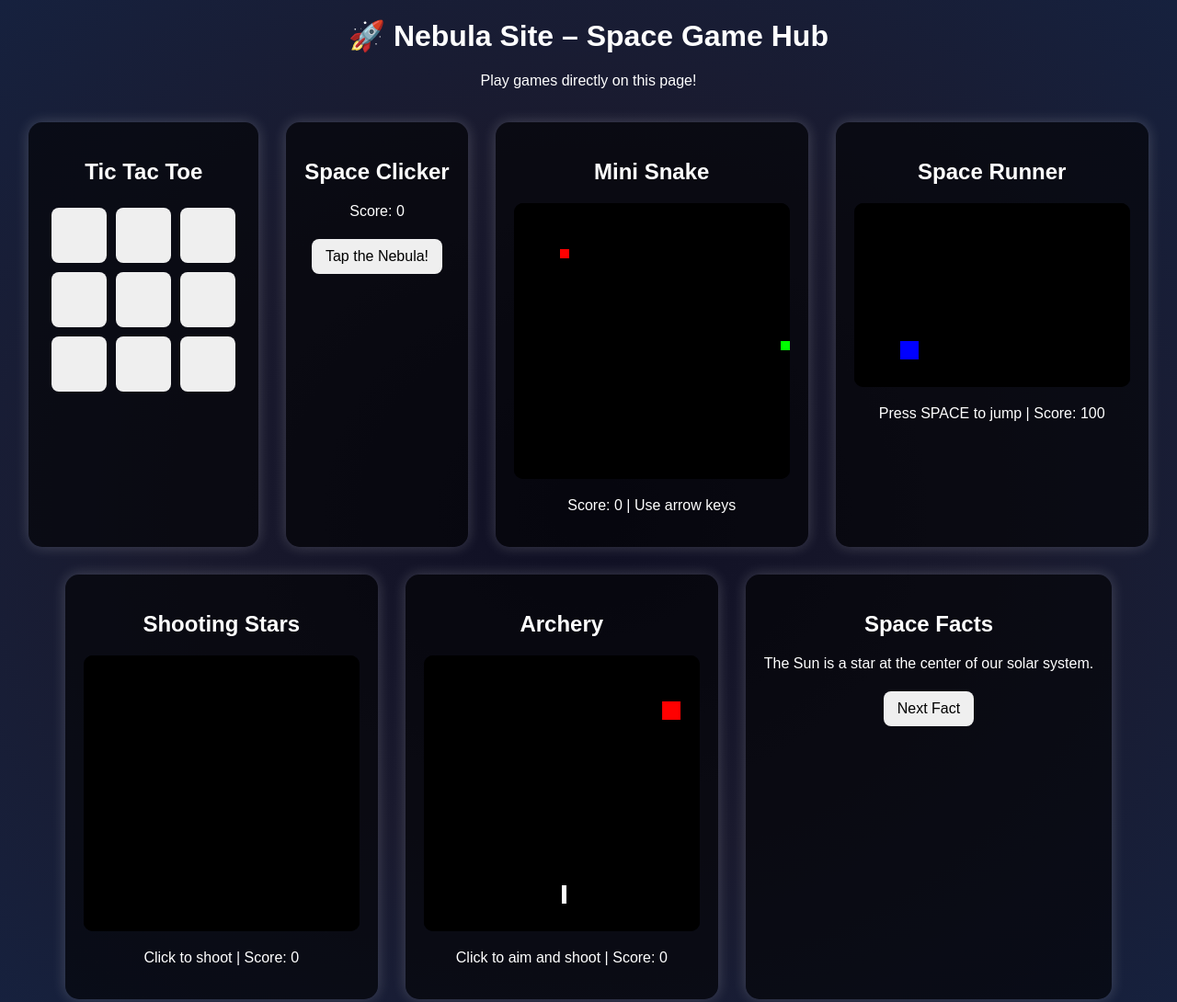
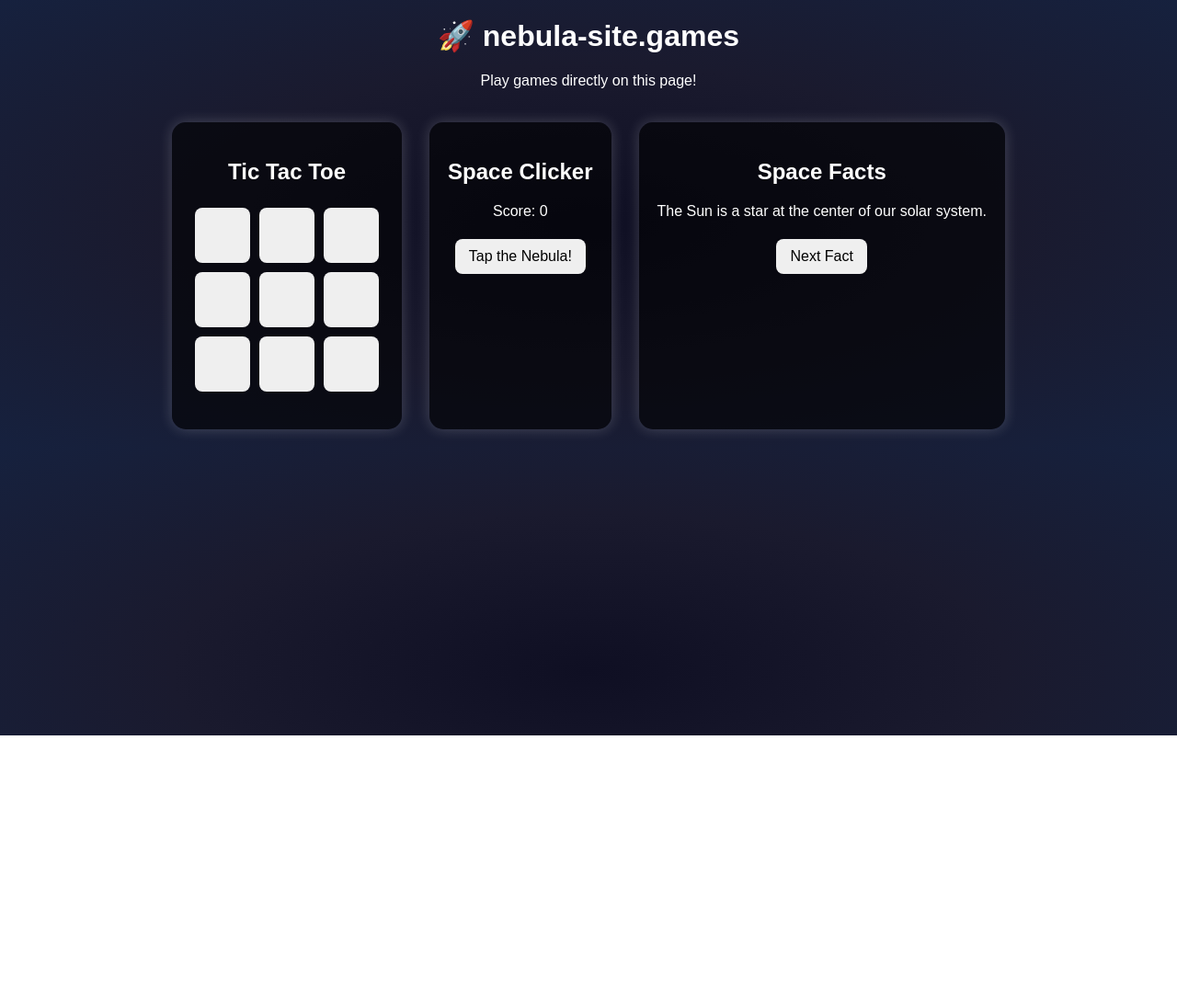
Before and after one commit to dinnkai67/nebula-site.html, a plain HTML site: page index.html in a window 1280 px wide. Shown: the top 1090 px of the page at 92% size. After the commit the page ends 800 px from the top, so only its background shows below. Drawn offline with Linux system fonts and the light colour scheme.

Commit message:
Change site name to nebula-site.games and remove canvas games for school Chromebook compatibility

```diff
--- a/index.html
+++ b/index.html
@@ -3,7 +3,7 @@
 <head>
   <meta charset="UTF-8">
   <meta name="viewport" content="width=device-width, initial-scale=1.0">
-  <title>Nebula Site - Space Games</title>
+  <title>nebula-site.games</title>
   <style>
     body {
       margin:0;
@@ -21,7 +21,7 @@
   </style>
 </head>
 <body>
-  <h1>🚀 Nebula Site – Space Game Hub</h1>
+  <h1>🚀 nebula-site.games</h1>
   <p>Play games directly on this page!</p>
 
   <div class="container">
@@ -38,34 +38,6 @@
       <h2>Space Clicker</h2>
       <p>Score: <span id="score">0</span></p>
       <button onclick="addScore()">Tap the Nebula!</button>
-    </div>
-
-    <!-- SNAKE GAME -->
-    <div class="game">
-      <h2>Mini Snake</h2>
-      <canvas id="snake" width="300" height="300"></canvas>
-      <p>Score: <span id="snakeScore">0</span> | Use arrow keys</p>
-    </div>
-
-    <!-- SPACE RUNNER -->
-    <div class="game">
-      <h2>Space Runner</h2>
-      <canvas id="runner" width="300" height="200"></canvas>
-      <p>Press SPACE to jump | Score: <span id="runnerScore">0</span></p>
-    </div>
-
-    <!-- SHOOTING GAME -->
-    <div class="game">
-      <h2>Shooting Stars</h2>
-      <canvas id="shooter" width="300" height="300"></canvas>
-      <p>Click to shoot | Score: <span id="shootScore">0</span></p>
-    </div>
-
-    <!-- ARCHERY -->
-    <div class="game">
-      <h2>Archery</h2>
-      <canvas id="archery" width="300" height="300"></canvas>
-      <p>Click to aim and shoot | Score: <span id="archeryScore">0</span></p>
     </div>
 
     <!-- SPACE FACTS -->
@@ -121,165 +93,6 @@ for(let i=0;i<9;i++){
 let score=0;
 function addScore(){score++;document.getElementById('score').textContent=score;}
 
-/* SNAKE */
-const canvas=document.getElementById('snake');
-const ctx=canvas.getContext('2d');
-let snake=[{x:150,y:150}];
-let dir={x:10,y:0};
-let food={x:50,y:50};
-let snakeScore=0;
-let snakeGameOver=false;
-
-function generateFood(){
-  do{
-    food={x:Math.floor(Math.random()*30)*10,y:Math.floor(Math.random()*30)*10};
-  }while(snake.some(s=>s.x===food.x && s.y===food.y));
-}
-
-function drawSnake(){
-  if(snakeGameOver) return;
-  ctx.fillStyle='black';ctx.fillRect(0,0,300,300);
-  ctx.fillStyle='lime';
-  snake.forEach(s=>ctx.fillRect(s.x,s.y,10,10));
-  ctx.fillStyle='red';ctx.fillRect(food.x,food.y,10,10);
-
-  let head={x:snake[0].x+dir.x,y:snake[0].y+dir.y};
-  if(head.x<0 || head.x>=300 || head.y<0 || head.y>=300 || snake.some(s=>s.x===head.x && s.y===head.y)){
-    snakeGameOver=true;
-    document.getElementById('snakeScore').textContent=snakeScore;
-    return;
-  }
-  snake.unshift(head);
-
-  if(head.x===food.x && head.y===food.y){
-    snakeScore++;
-    document.getElementById('snakeScore').textContent=snakeScore;
-    generateFood();
-  } else snake.pop();
-}
-setInterval(drawSnake,120);
-
-window.addEventListener('keydown',e=>{
-  if(snakeGameOver) return;
-  if(e.key==='ArrowUp' && dir.y===0) dir={x:0,y:-10};
-  if(e.key==='ArrowDown' && dir.y===0) dir={x:0,y:10};
-  if(e.key==='ArrowLeft' && dir.x===0) dir={x:-10,y:0};
-  if(e.key==='ArrowRight' && dir.x===0) dir={x:10,y:0};
-});
-
-/* SPACE RUNNER */
-const runnerCanvas=document.getElementById('runner');
-const runnerCtx=runnerCanvas.getContext('2d');
-let runnerY=150;
-let runnerVel=0;
-let obstacles=[];
-let runnerScore=0;
-let runnerGameOver=false;
-
-function drawRunner(){
-  if(runnerGameOver) return;
-  runnerCtx.fillStyle='black';runnerCtx.fillRect(0,0,300,200);
-  runnerCtx.fillStyle='blue';runnerCtx.fillRect(50,runnerY,20,20); // player
-  runnerCtx.fillStyle='red';
-  obstacles.forEach(o=>{runnerCtx.fillRect(o.x,o.y,20,20); o.x-=5;});
-  obstacles=obstacles.filter(o=>o.x>-20);
-
-  if(Math.random()<0.01) obstacles.push({x:300,y:150});
-  runnerY+=runnerVel;
-  runnerVel+=0.5;
-  if(runnerY>150) runnerY=150;
-  if(runnerY<0) runnerY=0;
-
-  obstacles.forEach(o=>{
-    if(o.x<70 && o.x>30 && runnerY+20>o.y && runnerY<o.y+20){
-      runnerGameOver=true;
-    }
-  });
-  runnerScore++;
-  document.getElementById('runnerScore').textContent=runnerScore;
-}
-setInterval(drawRunner,50);
-
-window.addEventListener('keydown',e=>{
-  if(e.code==='Space' && runnerY===150){
-    runnerVel=-10;
-  }
-});
-
-/* SHOOTING GAME */
-const shooterCanvas=document.getElementById('shooter');
-const shooterCtx=shooterCanvas.getContext('2d');
-let targets=[];
-let bullets=[];
-let shootScore=0;
-
-function drawShooter(){
-  shooterCtx.fillStyle='black';shooterCtx.fillRect(0,0,300,300);
-  shooterCtx.fillStyle='yellow';
-  targets.forEach(t=>{shooterCtx.fillRect(t.x,t.y,10,10); t.y+=2;});
-  targets=targets.filter(t=>t.y<300);
-
-  shooterCtx.fillStyle='white';
-  bullets.forEach(b=>{shooterCtx.fillRect(b.x,b.y,5,10); b.y-=5;});
-  bullets=bullets.filter(b=>b.y>-10);
-
-  if(Math.random()<0.02) targets.push({x:Math.random()*290,y:0});
-
-  bullets.forEach(b=>{
-    targets.forEach(t=>{
-      if(b.x<t.x+10 && b.x+5>t.x && b.y<t.y+10 && b.y+10>t.y){
-        targets.splice(targets.indexOf(t),1);
-        bullets.splice(bullets.indexOf(b),1);
-        shootScore++;
-        document.getElementById('shootScore').textContent=shootScore;
-      }
-    });
-  });
-}
-setInterval(drawShooter,50);
-
-shooterCanvas.addEventListener('click',e=>{
-  bullets.push({x:e.offsetX,y:280});
-});
-
-/* ARCHERY */
-const archeryCanvas=document.getElementById('archery');
-const archeryCtx=archeryCanvas.getContext('2d');
-let arrow={x:150,y:250,dx:0,dy:0,fired:false};
-let target={x:Math.random()*250+25,y:50};
-let archeryScore=0;
-
-function drawArchery(){
-  archeryCtx.fillStyle='black';archeryCtx.fillRect(0,0,300,300);
-  archeryCtx.fillStyle='red';archeryCtx.fillRect(target.x,target.y,20,20);
-  archeryCtx.fillStyle='white';archeryCtx.fillRect(arrow.x,arrow.y,5,20);
-  if(arrow.fired){
-    arrow.x+=arrow.dx;
-    arrow.y+=arrow.dy;
-    if(arrow.x<0 || arrow.x>300 || arrow.y<0 || arrow.y>300){
-      arrow={x:150,y:250,dx:0,dy:0,fired:false};
-    }
-    if(arrow.x>target.x && arrow.x<target.x+20 && arrow.y>target.y && arrow.y<target.y+20){
-      archeryScore++;
-      document.getElementById('archeryScore').textContent=archeryScore;
-      target={x:Math.random()*250+25,y:50};
-      arrow={x:150,y:250,dx:0,dy:0,fired:false};
-    }
-  }
-}
-setInterval(drawArchery,50);
-
-archeryCanvas.addEventListener('click',e=>{
-  if(!arrow.fired){
-    let dx=e.offsetX-150;
-    let dy=e.offsetY-250;
-    let dist=Math.sqrt(dx*dx+dy*dy);
-    arrow.dx=dx/dist*5;
-    arrow.dy=dy/dist*5;
-    arrow.fired=true;
-  }
-});
-
 /* SPACE FACTS */
 const facts=[
   "The Sun is a star at the center of our solar system.",
```
